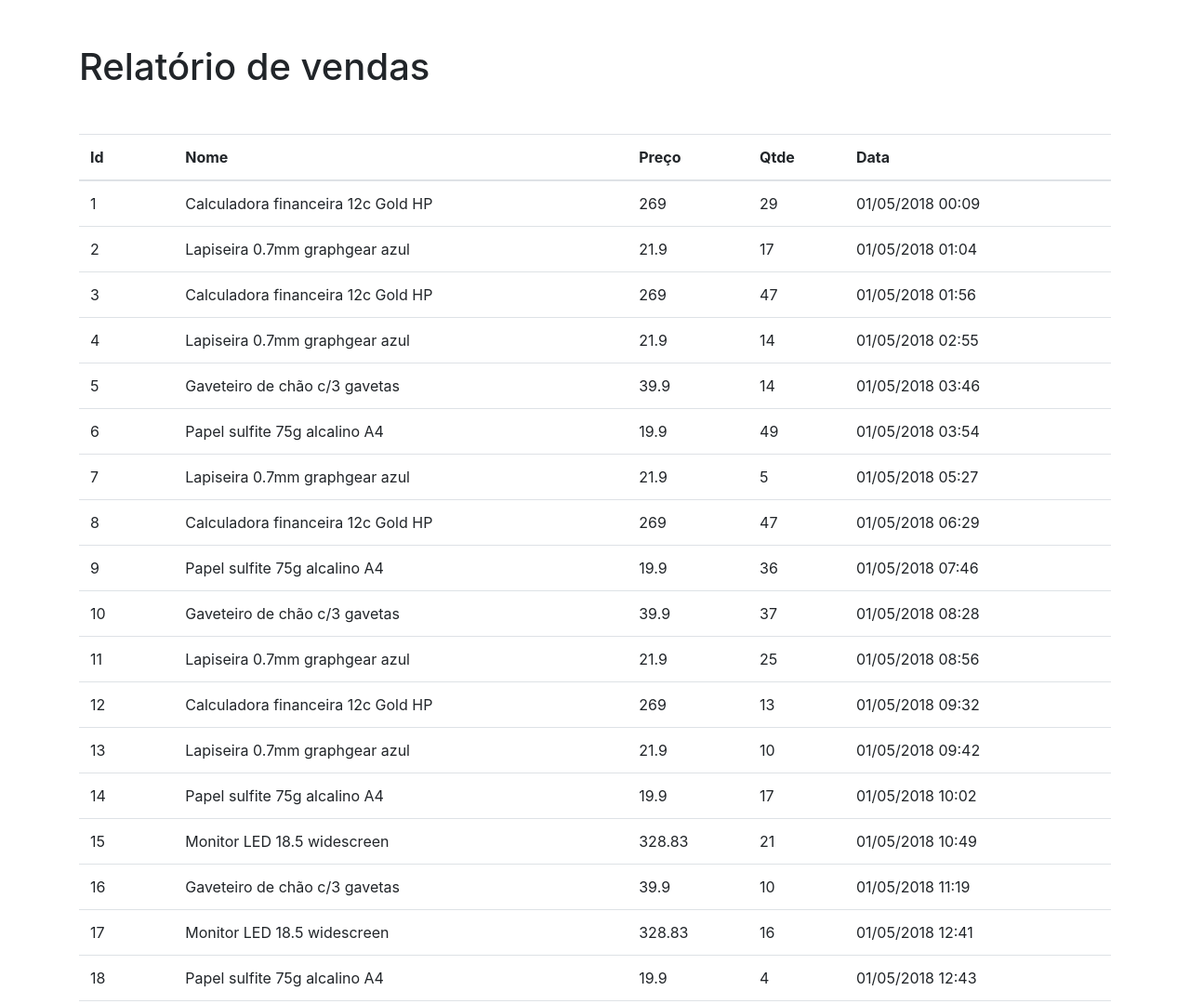
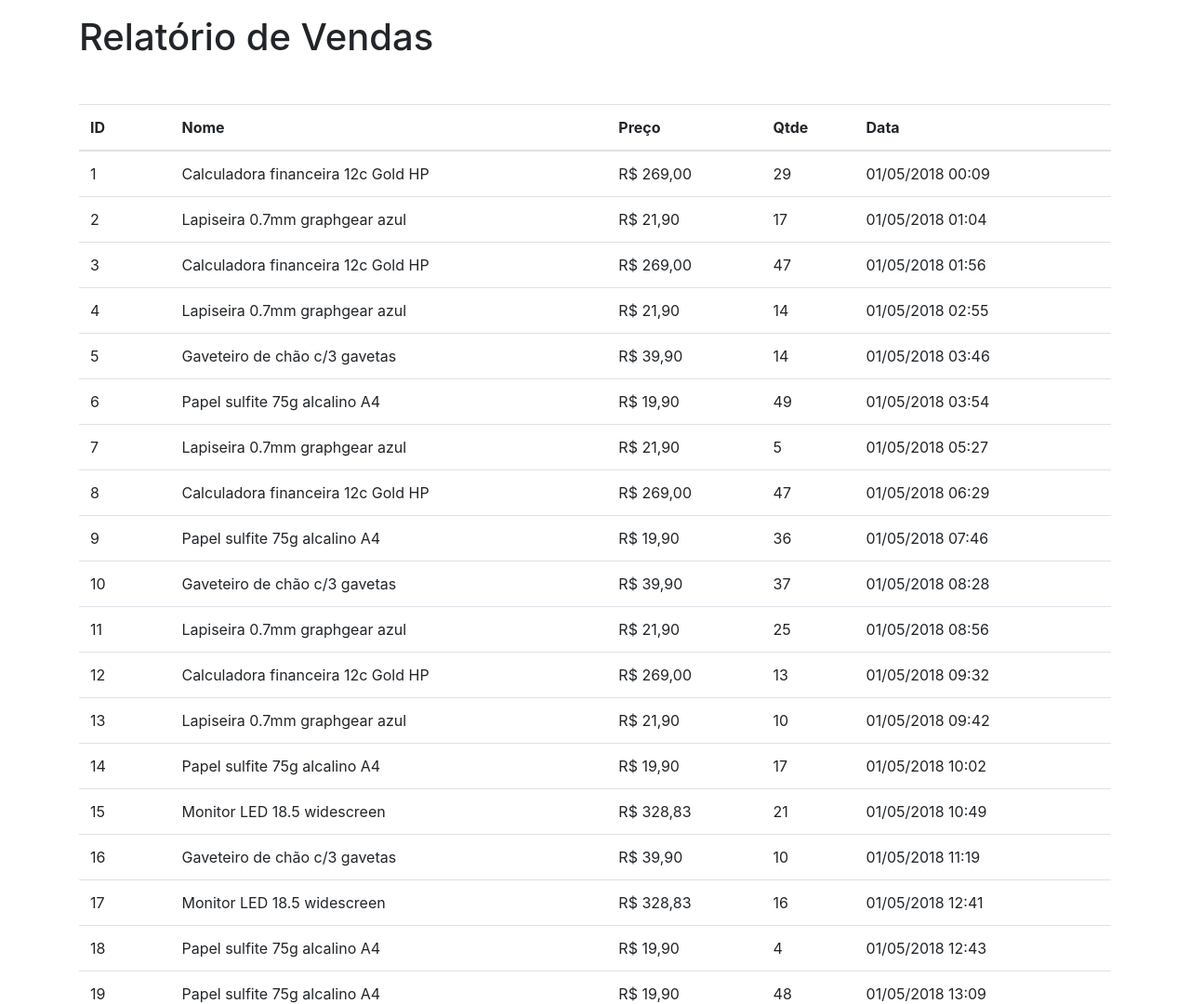
Before and after one commit to viniciu21/Projetos-Iniciais-Vue, a plain HTML site: page relatorio de vendas/index.html in a window 1280 px wide. Shown: the top 1080 px of the page at 93% size. Drawn offline with Linux system fonts and the light colour scheme.

Commit message:
Completando fetch

```diff
--- a/relatorio de vendas/data/grouped.json
+++ /dev/null
@@ -1,4 +0,0 @@
-{
-    "Lapiseira...": { "name": "Lapiseira...", "value": 22854.34 },
-    "Calculadora...": { "name": "Calculadora...", "value": 1259354.34 }
-}
--- a/relatorio de vendas/index.html
+++ b/relatorio de vendas/index.html
@@ -1,57 +1,115 @@
 <!DOCTYPE html>
-<html lang="en">
+<html>
+
 <head>
     <meta charset="UTF-8">
     <script src="js/vue.min.js"></script>
-    <meta name="viewport" content="width=device-width, initial-scale=1.0">
     <link rel="stylesheet" href="css/bootstrap.min.css">
-    <title>Relatório de vendas</title>
+    <title>Relatório de Vendas</title>
 </head>
+
 <body>
-
     <div id="app">
         <div class="container">
-            <h1 class="mt-5">{{title}}</h1>
+            <h1 class="mt-3">{{ title }}</h1>
+
+            <!-- <table class="mt-5 table" v-if="salesByProduct">
+                <thead>
+                    <tr>
+                        <th>ID</th>
+                        <th>Nome</th>
+                        <th>Total</th>
+                    </tr>
+                </thead>
+                <tbody>
+                    <tr v-for="(sale, index) in salesByProduct">
+                        <td>#{{ index + 1 }}</td>
+                        <td>{{ sale.name }}</td>
+                        <td v-money="'R$'">{{ sale.value }}</td>
+                    </tr>
+                </tbody>
+                <tfoot>
+                    <tr>
+                        <td>+</td>
+                        <td>Total</td>
+                        <td v-money="'R$'">{{ calculateTotal(salesByProduct) }}</td>
+                    </tr>
+                </tfoot>
+            </table> -->
             <table class="mt-5 table">
                 <thead>
                     <tr>
-                        <th>Id</th>
+                        <th>ID</th>
                         <th>Nome</th>
                         <th>Preço</th>
                         <th>Qtde</th>
-                        <th>Data</th>
+                         <th>Data</th>
                     </tr>
                 </thead>
                 <tbody>
                     <tr v-for="sale in sales">
-                        <td>{{sale.id}}</td>
-                        <td>{{sale.name}}</td>
-                        <td>{{sale.price}}</td>
-                        <td>{{sale.qtde}}</td>
-                        <td>{{sale.date}}</td>
+                        <td>{{ sale.id }}</td>
+                        <td>{{ sale.name }}</td>
+                        <td v-money="'R$'">{{ sale.price }}</td>
+                        <td>{{ sale.qtde }}</td>
+                        <td>{{ sale.date }}</td>
                     </tr>
                 </tbody>
             </table>
         </div>
     </div>
+    <script>
+        Vue.directive('money', {
+            inserted(el, binding) {
+                const amount = parseFloat(el.innerHTML).toFixed(2)
+                    .replace('.', ',')
+                    .replace(/(\d)(?=(\d{3})+\,)/g, '$1.')
+                el.innerHTML = `${binding.value} ${amount}`
+            }
+        })
 
-    <script>
         new Vue({
             el: '#app',
-            data:{
-                title: 'Relatório de vendas',
+            data: {
+                title: 'Relatório de Vendas',
                 sales: null
             },
-            methods:{
-                getSales(){
-                    fetch('./data/sales.json').then(resp => resp.json()).then(data => this.sales = data)
-                }
+            methods: {
+                getSales() {
+                    fetch('./data/sales.json')
+                        .then(resp => resp.json())
+                        .then(data => this.sales = data)
+                },
+                // calculateTotal(sales) {
+                //     if (!sales) return 0
+                //     return sales.reduce((total, sale) => total + sale.value, 0)
+                // }
             },
-            mounted(){
+            // computed: {
+            //     salesByProduct() {
+            //         if (!this.sales) return null
+
+            //         const salesByProduct = this.sales.reduce((grouped, sale) => {
+            //             if (!grouped.hasOwnProperty(sale.name)) {
+            //                 grouped[sale.name] = {
+            //                     name: sale.name,
+            //                     value: sale.price * sale.qtde
+            //                 }
+            //                 return grouped
+            //             }
+
+            //             grouped[sale.name].value += sale.price * sale.qtde
+            //             return grouped
+            //         }, {})
+
+            //         return Object.values(salesByProduct)
+            //     }
+            // },
+            mounted() {
                 this.getSales()
             }
         })
     </script>
+</body>
 
-</body>
 </html>
```
Also changed, not shown: assets/GeradordeQrcode.gif (renamed from qrcode/assets/GeradordeQrcode.gif), 2 other files.
